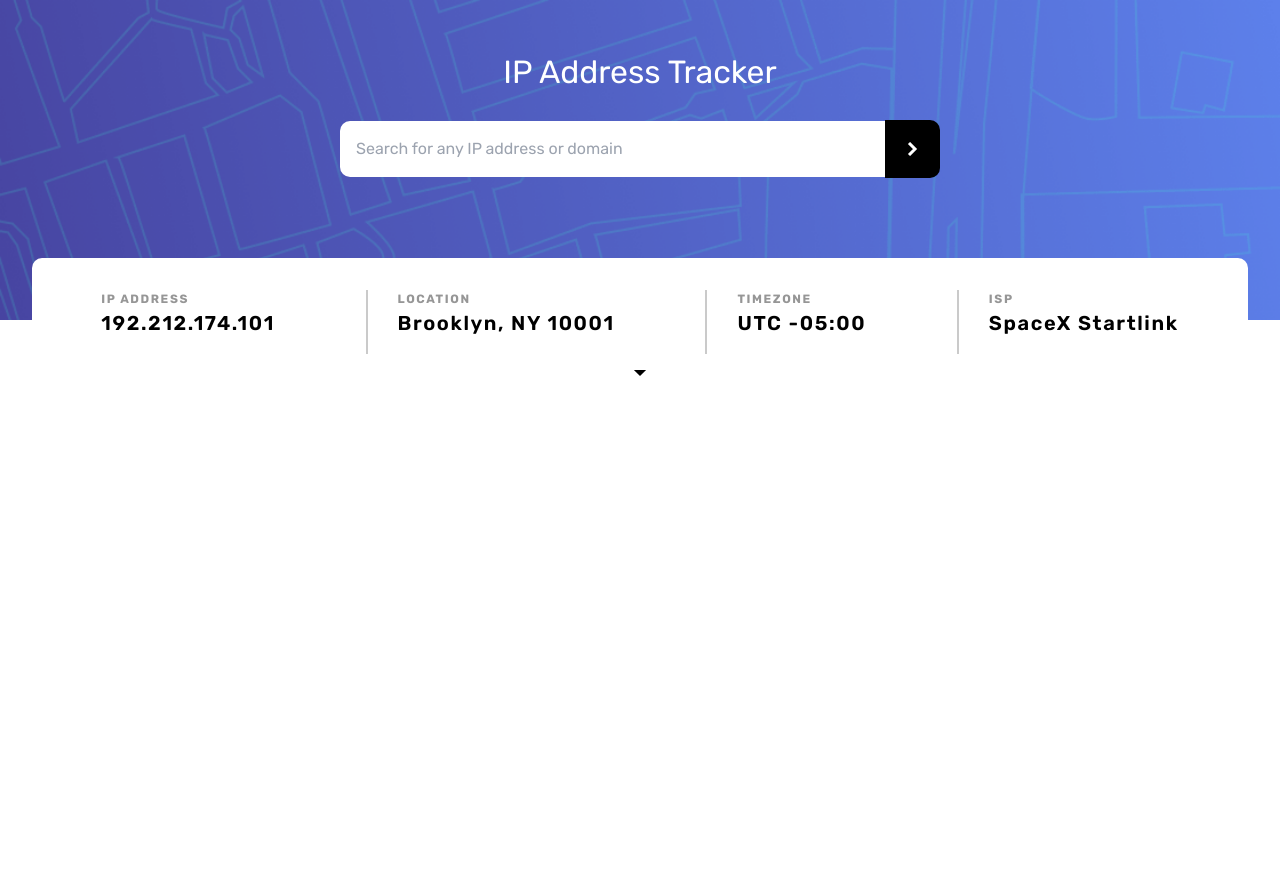
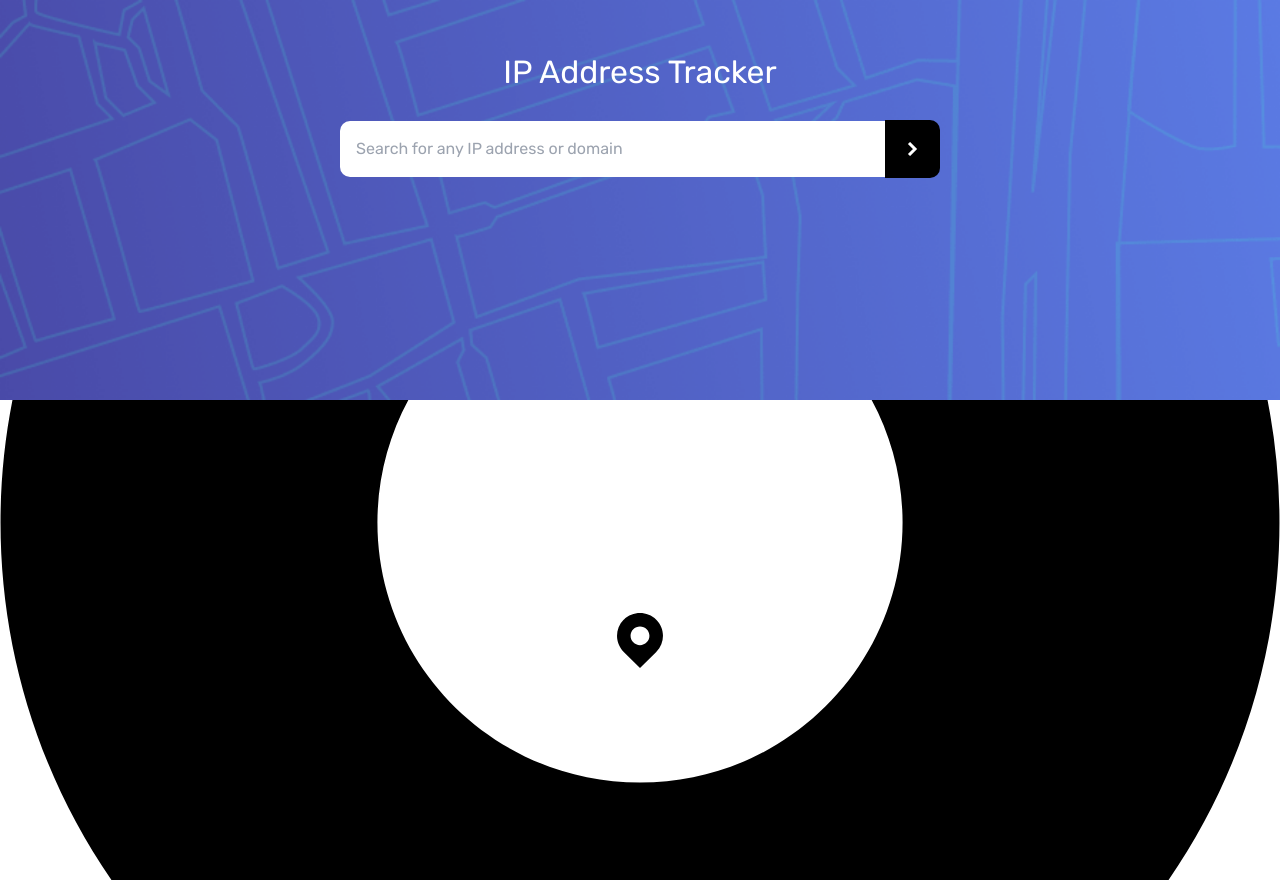
Before and after one commit to sksksk2024/IPAddressTracker, a React (Vite) app: page / in a window 1280 px wide. Before the commit the page ends 800 px from the top, so only its background shows below. Built offline with nearby package versions, Linux system fonts and the light colour scheme; a web font is replaced by a local one.

Commit message:
Integration of the first api(ipwhois)

```diff
--- a/package.json
+++ b/package.json
@@ -11,6 +11,7 @@
     "test": "vitest --coverage"
   },
   "dependencies": {
+    "axios": "^1.7.9",
     "react": "^18.3.1",
     "react-dom": "^18.3.1"
   },
--- a/src/App.tsx
+++ b/src/App.tsx
@@ -1,11 +1,11 @@
-import img1 from './images/icon-location.svg';
 import { Header } from './components/Header';
+import { Main } from './components/Main';
 
 function App() {
   return (
     <>
       <Header />
-      <img src={img1} alt="" />
+      <Main />
     </>
   );
 }
--- a/src/components/Header.tsx
+++ b/src/components/Header.tsx
@@ -1,9 +1,43 @@
+import { useState } from 'react';
+import axios from 'axios';
 import arrow from './../images/icon-arrow.svg';
 
+type IPData = {
+  ip: string;
+  city: string;
+  region: string;
+  country: string;
+  timezone: string;
+  isp: string;
+};
+
 export function Header() {
+  const [ip, setIp] = useState<string>('');
+  const [data, setData] = useState<IPData | null>(null);
+
+  const handleSearch = async () => {
+    if (!ip) {
+      return alert('Please enter an IP address or domain.');
+    }
+
+    try {
+      const res = await axios.get(`https://ipwhois.app/json/${ip}`);
+      setData({
+        ip: res.data.ip,
+        city: res.data.city,
+        region: res.data.region,
+        country: res.data.country,
+        timezone: res.data.timezone,
+        isp: res.data.isp,
+      });
+    } catch (error) {
+      console.error('Error fetching IP data:', error);
+      alert('Failed to fetch data. Please try again.');
+    }
+  };
+
   return (
-    // h-[30dvh] max-h-container-400
-    <header className="w-screen px-16P md:px-32P py-48P max-h-container-800 h-[40dvh]">
+    <header className="w-screen px-16P md:px-32P py-48P max-h-container-800 h-400H text-center lg:text-start">
       <div className="flex flex-col justify-center items-center gap-6">
         <h1 className="text-white text-2xl">IP Address Tracker</h1>
 
@@ -17,20 +51,24 @@ export function Header() {
             id="ipAddress"
             className="w-full text-black p-16P rounded-l-10BR bg-white cursor-pointer z-20"
             placeholder="Search for any IP address or domain"
+            value={ip}
+            onChange={(e) => setIp(e.target.value)}
           />
           <img
             src={arrow}
             className="bg-black p-22.08P rounded-r-10BR cursor-pointer hover:bg-very-dark-gray z-0"
             alt="Enter your IP Address"
+            onClick={handleSearch}
           />
         </label>
 
-        <section className="mt-8M max-w-container-600 lg:max-w-container-1440 w-full flex flex-col lg:flex-row justify-center lg:justify-around items-center lg:items-start gap-4 px-16P py-32P bg-white relative lg:top-48I rounded-10BR">
+        {data && (
+          <section className="mt-8M max-w-container-600 lg:max-w-container-1440 w-full flex flex-col lg:flex-row justify-center lg:justify-around items-center lg:items-start gap-12 px-16P py-32P bg-white relative lg:top-112I rounded-10BR z-50">
             <div className="flex flex-col justify-center items-center lg:items-start tracking-widest">
               <h2 className="font-bold text-dark-gray text-xs uppercase">
                 IP Address
               </h2>
-            <p className="font-semibold text-black text-lg">192.212.174.101</p>
+              <p className="font-semibold text-black text-lg">{data.ip}</p>
             </div>
             <div className="relative">
               <div className="hidden lg:flex absolute -left-32I h-64H border border-dark-gray opacity-50"></div>
@@ -39,7 +77,7 @@ export function Header() {
                   Location
                 </h2>
                 <p className="font-semibold text-black text-lg">
-                Brooklyn, NY 10001
+                  {data.city}, {data.region}, {data.country}
                 </p>
               </div>
             </div>
@@ -49,7 +87,9 @@ export function Header() {
                 <h2 className="font-bold text-dark-gray text-xs uppercase">
                   Timezone
                 </h2>
-              <p className="font-semibold text-black text-lg">UTC -05:00</p>
+                <p className="font-semibold text-black text-lg">
+                  {data.timezone}
+                </p>
               </div>
             </div>
             <div className="relative">
@@ -58,12 +98,11 @@ export function Header() {
                 <h2 className="font-bold text-dark-gray text-xs uppercase">
                   ISP
                 </h2>
-              <p className="font-semibold text-black text-lg">
-                SpaceX Startlink
-              </p>
+                <p className="font-semibold text-black text-lg">{data.isp}</p>
               </div>
             </div>
           </section>
+        )}
       </div>
     </header>
   );
--- /dev/null
+++ b/src/components/Main.tsx
@@ -0,0 +1,9 @@
+import location from './../images/icon-location.svg';
+
+export function Main() {
+  return (
+    <main className="relative w-screen h-[60dvh] flex justify-center items-center z-0">
+      <img src={location} className="absolute" alt="" />
+    </main>
+  );
+}
--- a/src/index.css
+++ b/src/index.css
@@ -68,6 +68,10 @@ header {
   }
 }
 
+main {
+  background: url('./images/icon-location.svg') center center/cover no-repeat;
+}
+
 /* Loader */
 .container {
   height: 5vh;
```
Also changed, not shown: 1 other file (tests, documents, lock files or other folders). Lines whose indentation alone changed are shown as unchanged.
